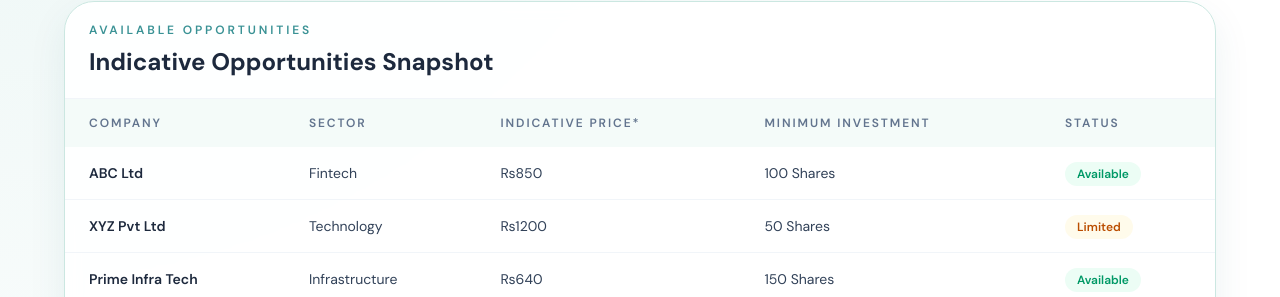
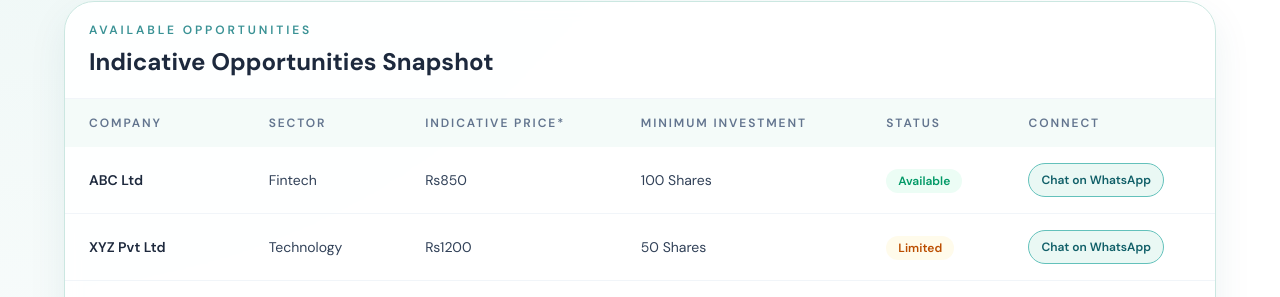
Before and after one commit to zencoderlaksh/indexMoney, a React (Vite) app in the folder frontend/: page /unlisted-shares in a window 1280 px wide. Shown: the part 503-800 px from the top of the page. Built offline with nearby package versions, Linux system fonts and the light colour scheme; no server answers.

Commit message:
whatsapp icon in ulinsted

```diff
--- a/frontend/src/pages/unlistedShares/UnlistedSharesPage.jsx
+++ b/frontend/src/pages/unlistedShares/UnlistedSharesPage.jsx
@@ -261,11 +261,11 @@ const UnlistedSharesPage = () => {
             <h2 className="mt-2 text-2xl font-bold text-slate-800">
               {sheetMeta.title}
             </h2>
-            {sheetMeta.sourceFileName ? (
+            {sheetMeta.sourceFileName ?
               <p className="mt-2 text-xs font-medium uppercase tracking-[0.18em] text-slate-400">
                 Source file: {sheetMeta.sourceFileName}
               </p>
-            ) : null}
+            : null}
           </div>
 
           <div className="overflow-x-auto">
@@ -275,13 +275,25 @@ const UnlistedSharesPage = () => {
                   <th className="px-6 py-4 font-semibold">Company</th>
                   <th className="px-6 py-4 font-semibold">Sector</th>
                   <th className="px-6 py-4 font-semibold">Indicative Price*</th>
-                  <th className="px-6 py-4 font-semibold">Minimum Investment</th>
+                  <th className="px-6 py-4 font-semibold">
+                    Minimum Investment
+                  </th>
                   <th className="px-6 py-4 font-semibold">Status</th>
+                  <th className="px-6 py-4 font-semibold">Connect</th>
                 </tr>
               </thead>
               <tbody className="divide-y divide-slate-100 text-sm text-slate-700">
-                {opportunities.map((item) => (
-                  <tr key={`${item.company}-${item.sector}`} className="hover:bg-[#FBFEFD]">
+                {opportunities.map((item) => {
+                  const whatsappText = encodeURIComponent(
+                    `Hi Index Money, I want to buy shares in ${item.company}. Please connect me.`,
+                  );
+                  const whatsappRowLink = `${whatsappLink}?text=${whatsappText}`;
+
+                  return (
+                    <tr
+                      key={`${item.company}-${item.sector}`}
+                      className="hover:bg-[#FBFEFD]"
+                    >
                       <td className="px-6 py-4 font-semibold text-slate-800">
                         {item.company}
                       </td>
@@ -291,16 +303,27 @@ const UnlistedSharesPage = () => {
                       <td className="px-6 py-4">
                         <span
                           className={`rounded-full px-3 py-1 text-xs font-semibold ${
-                          item.status === "Available"
-                            ? "bg-emerald-50 text-emerald-600"
+                            item.status === "Available" ?
+                              "bg-emerald-50 text-emerald-600"
                             : "bg-amber-50 text-amber-700"
                           }`}
                         >
                           {item.status}
                         </span>
                       </td>
+                      <td className="px-6 py-4">
+                        <a
+                          href={whatsappRowLink}
+                          target="_blank"
+                          rel="noreferrer"
+                          className="inline-flex items-center justify-center rounded-full border border-[#63C1BB] bg-[#EAF8F4] px-3 py-2 text-xs font-semibold text-[#105F68] transition-colors duration-200 hover:bg-[#d4f0ea]"
+                        >
+                          Chat on WhatsApp
+                        </a>
+                      </td>
                     </tr>
-                ))}
+                  );
+                })}
               </tbody>
             </table>
           </div>
@@ -371,8 +394,8 @@ const UnlistedSharesPage = () => {
               Unlisted shares are equity shares of companies that are not traded
               on public stock exchanges. These may include pre-IPO businesses,
               private companies, and growth-stage firms where transactions
-              typically happen through private market facilitation and off-market
-              transfer processes.
+              typically happen through private market facilitation and
+              off-market transfer processes.
             </p>
 
             <div className="mt-6 space-y-3">
@@ -456,7 +479,10 @@ const UnlistedSharesPage = () => {
         </div>
       </section>
 
-      <section id="unlisted-inquiry-form" className="relative px-5 py-8 md:px-8">
+      <section
+        id="unlisted-inquiry-form"
+        className="relative px-5 py-8 md:px-8"
+      >
         <div className="mx-auto grid max-w-6xl gap-6 lg:grid-cols-[1fr_320px]">
           <motion.div
             initial={{ opacity: 0, y: 24 }}
@@ -476,17 +502,17 @@ const UnlistedSharesPage = () => {
               options, indicative pricing, and next steps.
             </p>
 
-            {submitStatus.text ? (
+            {submitStatus.text ?
               <div
                 className={`mt-5 rounded-2xl border px-4 py-3 text-sm ${
-                  submitStatus.kind === "success"
-                    ? "border-emerald-200 bg-emerald-50 text-emerald-700"
+                  submitStatus.kind === "success" ?
+                    "border-emerald-200 bg-emerald-50 text-emerald-700"
                   : "border-amber-200 bg-amber-50 text-amber-700"
                 }`}
               >
                 {submitStatus.text}
               </div>
-            ) : null}
+            : null}
 
             <form onSubmit={handleSubmit} className="mt-7 space-y-4">
               <div className="grid gap-4 md:grid-cols-2">
```
Lines whose indentation alone changed are shown as unchanged.
